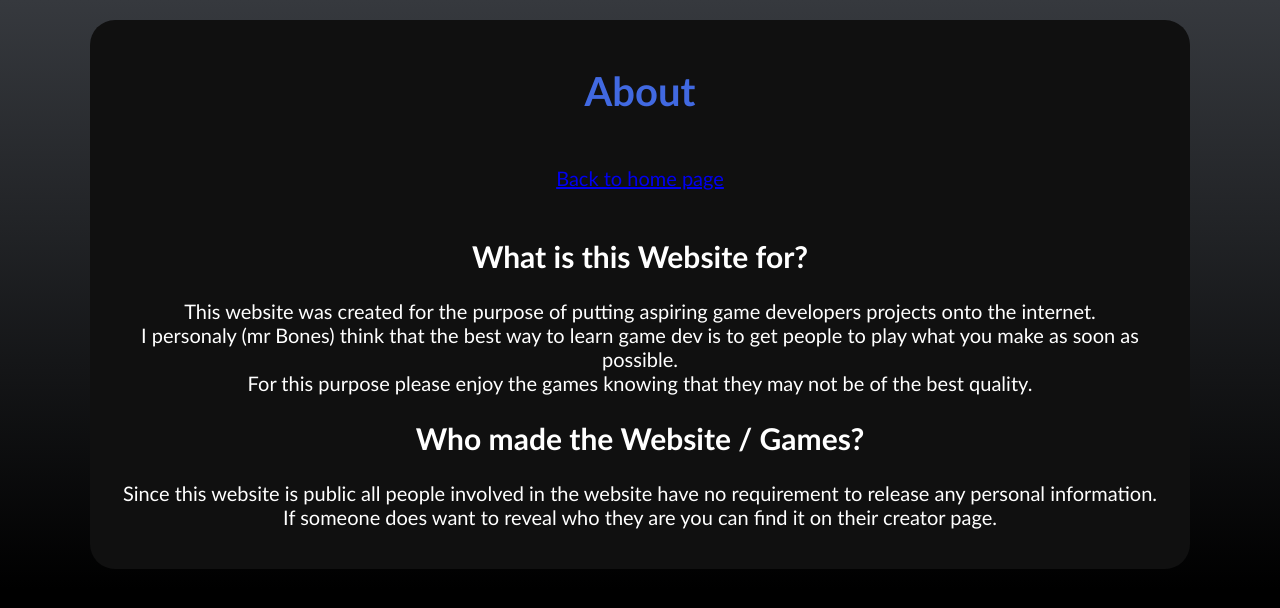
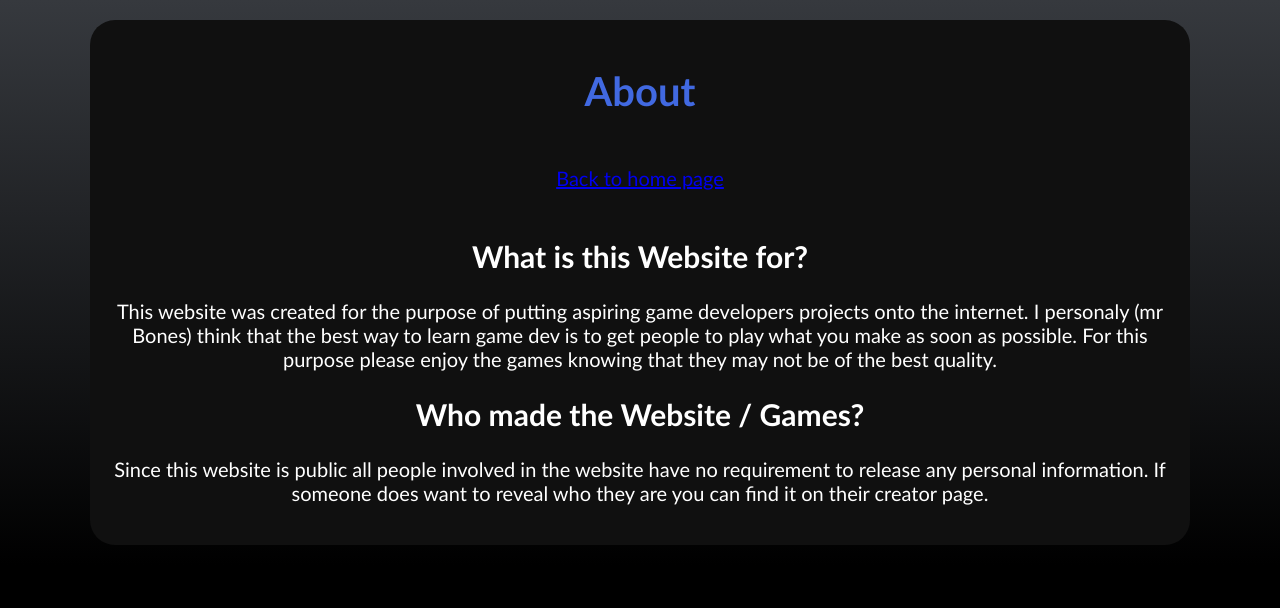
Before and after one commit to Stalpo/stalpo.github.io, a plain HTML site: page about.html in a window 1280 px wide. Drawn offline with Linux system fonts and the light colour scheme.

Commit message:
Fixed some formating
i am very silly

```diff
--- a/about.html
+++ b/about.html
@@ -12,11 +12,11 @@
             <h1>About</h1>
             <br><a href="../">Back to home page</a><br><br>
             <h2>What is this Website for?</h2>
-            <p>This website was created for the purpose of putting aspiring game developers projects onto the internet.<br>
-            I personaly (mr Bones) think that the best way to learn game dev is to get people to play what you make as soon as possible.<br>
+            <p>This website was created for the purpose of putting aspiring game developers projects onto the internet.
+            I personaly (mr Bones) think that the best way to learn game dev is to get people to play what you make as soon as possible.
             For this purpose please enjoy the games knowing that they may not be of the best quality.</p>
             <h2>Who made the Website / Games?</h2>
-            <p>Since this website is public all people involved in the website have no requirement to release any personal information.<br>
+            <p>Since this website is public all people involved in the website have no requirement to release any personal information.
             If someone does want to reveal who they are you can find it on their creator page.</p>
         </div>
     </body>
```
